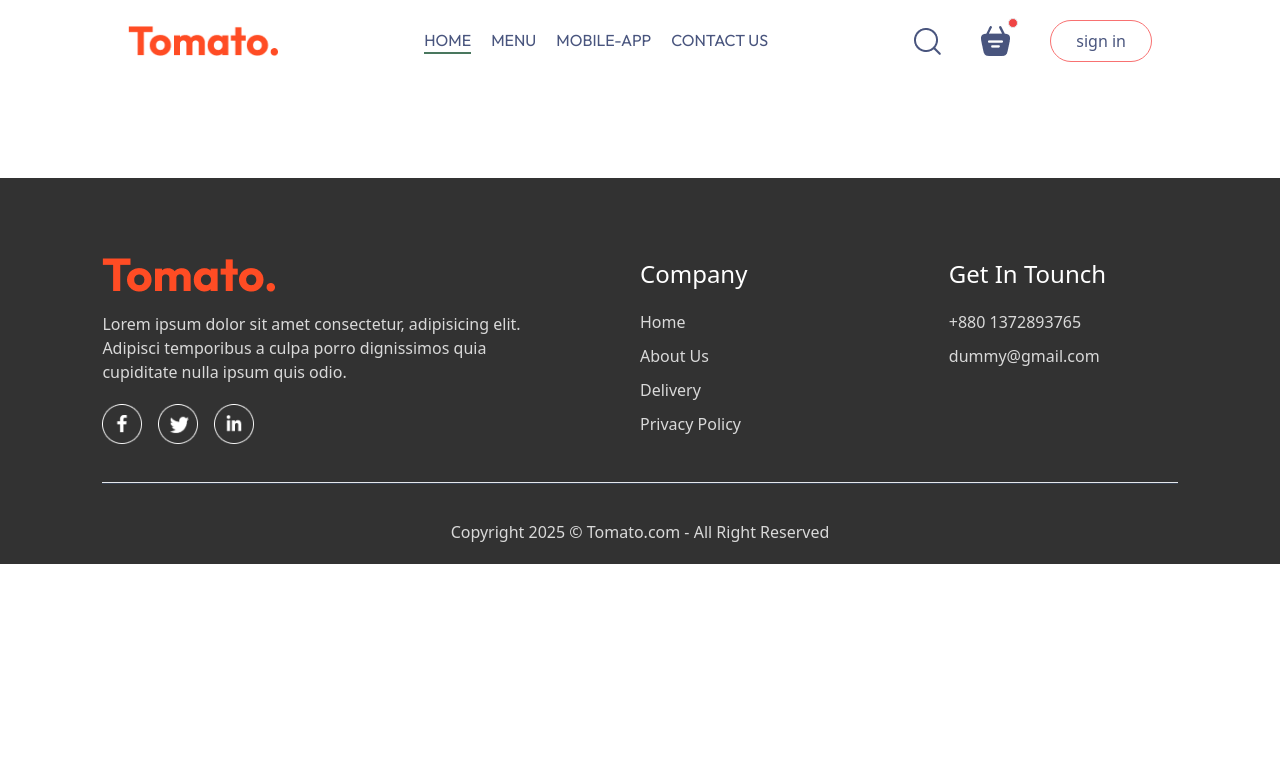
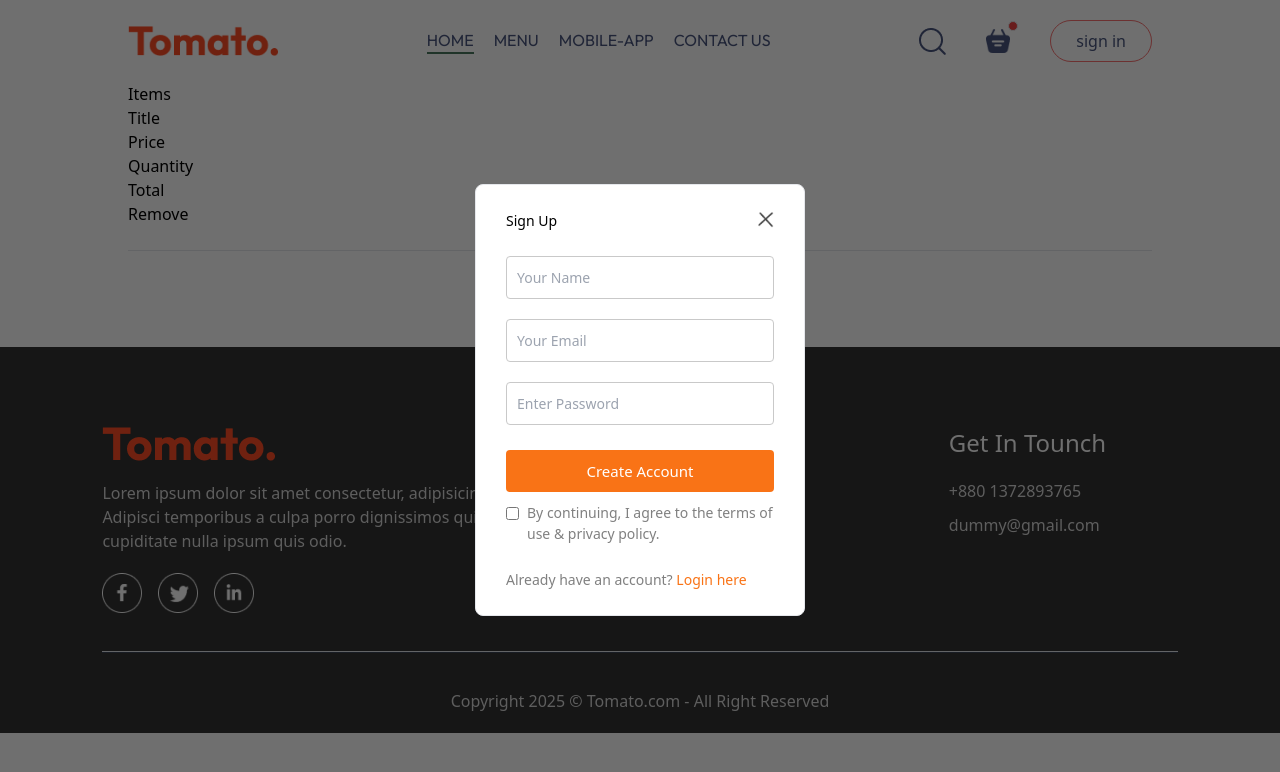
Before and after one commit to Naimul-2019331065/Food-Delivery, a React (Vite) app in the folder frontend/: page /Cart in a window 1280 px wide. Both pictures are taken after a click on the button "sign in". Shown: the top 772 px of the page. Built offline with nearby package versions, Linux system fonts and the light colour scheme.

Commit message:
login and signup

```diff
--- a/frontend/src/App.jsx
+++ b/frontend/src/App.jsx
@@ -1,16 +1,22 @@
-import React from "react";
+import React, { useState } from "react";
 import Navbar from "./components/Navbar";
 import { Route, Routes } from "react-router-dom";
 import { Home } from "./pages/Home";
 import Footer from "./components/Footer";
+import LoginPopup from "./components/LoginPopup";
+import { Cart } from "./pages/Cart";
 
 const App = () => {
+  const [showLogin, setShowLogin] = useState(false);
+  console.log(showLogin);
   return (
     <>
+      {showLogin ? <LoginPopup onsetShowLogin={setShowLogin} /> : <></>}
       <div className="w-[80%] m-auto">
-        <Navbar />
+        <Navbar onsetShowLogin={setShowLogin} />
         <Routes>
           <Route path="/" element={<Home />} />
+          <Route path="/Cart" element={<Cart />} />
         </Routes>
       </div>
       <Footer />
--- a/frontend/src/components/ExploreMenu.jsx
+++ b/frontend/src/components/ExploreMenu.jsx
@@ -10,7 +10,7 @@ const ExploreMenu = (props) => {
   }
 
   return (
-    <div className="flex flex-col gap-5">
+    <div className="flex flex-col gap-5" id = "exploreMenu">
       <h1 className="text-3xl font-[500] text-[#262626]">Explore Our Menu</h1>
       <p className="max-w-[60%] text-[#808080] text-base max-xl:max-w-[80%] max-lg:text-[14px] max-lg:max-w-[100%]">
         Lorem ipsum dolor sit amet consectetur adipisicing elit. Provident at,
--- a/frontend/src/components/Footer.jsx
+++ b/frontend/src/components/Footer.jsx
@@ -3,7 +3,11 @@ import { assets } from "../assets/frontend_assets/assets";
 
 const Footer = () => {
   return (
-    <div className="text-[#d9d9d9] bg-[#323232] flex flex-col items-center gap-5 py-5 px-[8vw] pt-[80px] mt-24 ">
+    // max-md:flex max-md:flex-col max-md:gap-[35px]
+    <div
+      className="text-[#d9d9d9] bg-[#323232] flex flex-col items-center gap-5 py-5 px-[8vw] pt-[80px] mt-24"
+      id="footer"
+    >
       <div className="grid grid-cols-[2fr_1fr_1fr] w-[100%] gap-20 max-md:flex max-md:flex-col max-md:gap-[35px]">
         {/* ####### footer content left left ############# */}
         <div className="flex flex-col items-start gap-5">
--- /dev/null
+++ b/frontend/src/components/LoginPopup.jsx
@@ -0,0 +1,85 @@
+import React, { useState } from "react";
+import { assets } from "../assets/frontend_assets/assets";
+
+const LoginPopup = ({ onsetShowLogin }) => {
+  const [currState, setCurrState] = useState("Sign Up");
+
+  return (
+    <div className="absolute z-10 w-[100%] h-[100%] bg-[#00000090] grid">
+      <form
+        action=""
+        className="place-self-center w-[max(23vw,330px)] text-[#808080] bg-white flex flex-col gap-[25px] py-[25px] px-[30px] border rounded-lg text-[14px] animate-fadeIn0_5"
+      >
+        {/* login pop up title */}
+        <div className="flex justify-between items-center text-black">
+          <h2>{currState}</h2>
+          <img
+            className="w-4 cursor-pointer"
+            src={assets.cross_icon}
+            alt="cross icon"
+            onClick={() => {
+              onsetShowLogin(false);
+            }}
+          />
+        </div>
+        {/* Login pop up input */}
+        <div className="flex flex-col gap-5">
+          {currState === "Sign Up" ? (
+            <input
+              type="text"
+              placeholder="Your Name"
+              className="outline-none border border-[#c9c9c9] rounded p-2.5 text-gray-700"
+            />
+          ) : (
+            <></>
+          )}
+          <input
+            type="email"
+            placeholder="Your Email"
+            className="outline-none border border-[#c9c9c9] rounded p-2.5 text-gray-700"
+          />
+          <input
+            type="password"
+            placeholder="Enter Password"
+            className="outline-none border border-[#c9c9c9] rounded p-2.5 text-gray-700"
+          />
+        </div>
+        <button className="border-none p-2.5 rounded text-white bg-orange-500 text-[15px] cursor-pointer">
+          {currState === "Sign Up" ? "Create Account" : "Login"}
+        </button>
+        {/* Login pop up condition */}
+        <div className="flex items-start gap-2 mt-[-15px]">
+          <input
+            type="checkbox"
+            required
+            className="mt-[5px] accent-orange-600"
+          />
+          <p>By continuing, I agree to the terms of use & privacy policy.</p>
+        </div>
+        {currState === "Sign Up" ? (
+          <p>
+            Already have an account?{" "}
+            <span
+              className="font-[500] text-orange-500 cursor-pointer"
+              onClick={() => setCurrState("Login")}
+            >
+              Login here
+            </span>
+          </p>
+        ) : (
+          <p>
+            Create a new account?{" "}
+            <span
+              className="font-[500] text-orange-500 cursor-pointer"
+              onClick={() => setCurrState("Sign Up")}
+            >
+              Click here
+            </span>
+          </p>
+        )}
+      </form>
+    </div>
+  );
+};
+
+export default LoginPopup;
--- a/frontend/src/components/Navbar.jsx
+++ b/frontend/src/components/Navbar.jsx
@@ -1,17 +1,21 @@
 import React, { useState } from "react";
 
 import { assets } from "../assets/frontend_assets/assets";
-function Navbar() {
+import { Link } from "react-router-dom";
+function Navbar({onsetShowLogin}) {
   const [menu, setMenu] = useState("home");
   return (
     <nav className="py-5 mx-auto flex items-center justify-between">
+      <Link to={"/"}>
         <img
           src={assets.logo}
           alt="logo"
-        className="w-[150px] max-[1050px]:w-[140px] max-[900px]:w-[120px]"
+          className="w-[150px] max-[1050px]:w-[140px] max-[900px]:w-[120px] cursor-pointer"
         />
+      </Link>
       <ul className="font-outfit flex gap-5 uppercase text-[#49557e]  max-[1050px]:text-[15px] max-[900px]:gap-[15px] max-[900px]:text-[14px] max-[750px]:hidden">
-        <li
+        <Link
+          to="/"
           onClick={() => setMenu("home")}
           className={
             menu === "home"
@@ -20,8 +24,9 @@ function Navbar() {
           }
         >
           home
-        </li>
-        <li
+        </Link>
+        <a
+          href="#exploreMenu"
           onClick={() => setMenu("menu")}
           className={
             menu === "menu"
@@ -30,8 +35,9 @@ function Navbar() {
           }
         >
           menu
-        </li>
-        <li
+        </a>
+        <a
+          href="#app-download"
           onClick={() => setMenu("mobile-app")}
           className={
             menu === "mobile-app"
@@ -40,8 +46,9 @@ function Navbar() {
           }
         >
           mobile-app
-        </li>
-        <li
+        </a>
+        <a
+          href="#footer"
           onClick={() => setMenu("contact us")}
           className={
             menu === "contact us"
@@ -50,7 +57,7 @@ function Navbar() {
           }
         >
           contact us
-        </li>
+        </a>
       </ul>
       <div className="flex items-center gap-10 max-[1050px]:gap-8 max-[900px]:gap-5">
         <img
@@ -59,16 +66,22 @@ function Navbar() {
           className="max-[1050px]:w-[22px] max-[900px]:w-5"
         />
         <div className="relative">
+          <Link to={"/Cart"}>
+            {" "}
             <img
               src={assets.basket_icon}
               alt="basket icon"
-            className="max-[1050px]:w-[22px] max-[900px]:w-5"
+              className="max-[900px]:w-5 max-[1050px]:w-[22px] w-6 cursor-pointer"
             />
+          </Link>
           <div className="absolute bg-red-500 min-h-[10px] min-w-[10px] border rounded-[5px] -top-2 -right-2"></div>
         </div>
         <button
           className="text-base bg-transparent text-[#49557e] border-[1px] border-solid border-red-400
             rounded-[50px] py-[8px] px-[25px] cursor-pointer transition duration-300 max-[1050px]:py-1.5 max-[900px]:py-[5] max-[900px]:px-5 max-[900px]:text-[15px] hover:bg-[#fff4f2]"
+          onClick={() => {
+            onsetShowLogin(true);
+          }}
         >
           sign in
         </button>
--- a/frontend/src/index.css
+++ b/frontend/src/index.css
@@ -7,3 +7,10 @@
 .scrollbar-hide::-webkit-scrollbar {
   display: none;
 }
+
+*{
+  scroll-behavior: smooth;
+}
+body{
+  min-height:100vh;
+}
--- a/frontend/src/pages/Cart.jsx
+++ b/frontend/src/pages/Cart.jsx
@@ -1,7 +1,25 @@
-import React from 'react'
+import React, { useContext } from "react";
+import { StoreContext } from "../Contexts/StoreContext";
 
 export const Cart = () => {
+  const {cartItems, food_list, removeFromCart} = useContext(StoreContext);
   return (
-    <div>Cart</div>
-  )
-}
+    // cart
+    <div className="animate-fadeIn0_5">
+      {/* cart items */}
+      <div>
+        {/* cart items title */}
+        <div>
+          <p>Items</p>
+          <p>Title</p>
+          <p>Price</p>
+          <p>Quantity</p>
+          <p>Total</p>
+          <p>Remove</p>
+        </div>
+        <br />
+        <hr />
+      </div>
+    </div>
+  );
+};
--- a/frontend/tailwind.config.js
+++ b/frontend/tailwind.config.js
@@ -18,7 +18,8 @@ export default {
       },
       animation: {
         fadeIn3: "fadeIn 3s",
-        fadeIn1: "fadeIn 1s"
+        fadeIn1: "fadeIn 1s",
+        fadeIn0_5: "fadeIn 0.5s",
       },
     },
   },
```
Lines whose indentation alone changed are shown as unchanged.
